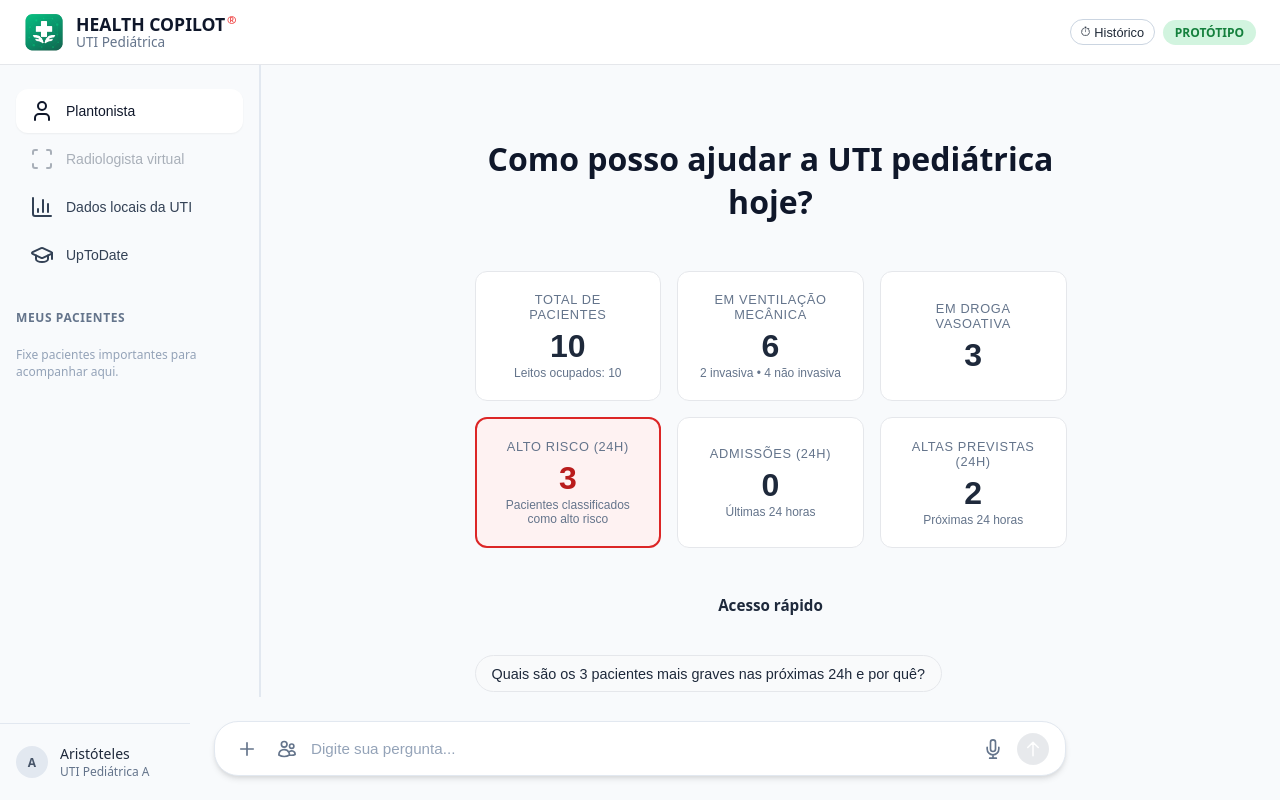
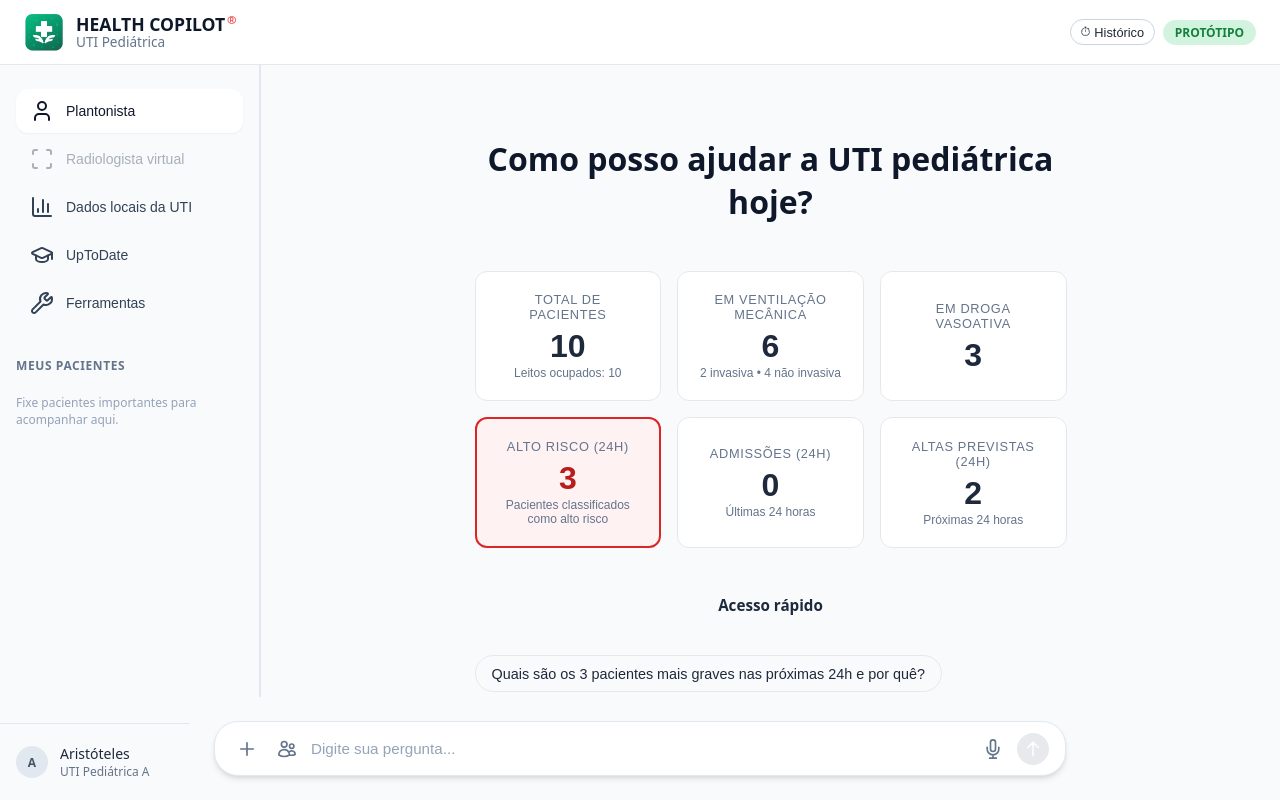
Before and after one commit to g4trader/health-icu-copilot, a Next.js app: page / in a window 1280 px wide. Built offline with nearby package versions, Linux system fonts and the light colour scheme.

Commit message:
feat: adicionar item 'Ferramentas' ao menu lateral esquerdo
- Adicionar 'ferramentas' ao tipo SidebarMode
- Adicionar novo item no menu com ícone Wrench
- Posicionado após o item 'UpToDate'

```diff
--- a/components/LeftSidebar.tsx
+++ b/components/LeftSidebar.tsx
@@ -1,13 +1,13 @@
 "use client";
 
 import { useState } from "react";
-import { User, Scan, BarChart3, GraduationCap } from "lucide-react";
+import { User, Scan, BarChart3, GraduationCap, Wrench } from "lucide-react";
 import { useClinicalSession } from "@/lib/ClinicalSessionContext";
 import { usePreview } from "@/components/PreviewProvider";
 import { mockPatients } from "@/lib/mockData";
 import { PatientCard } from "./patients/PatientCard";
 
-type SidebarMode = "plantonista" | "radiologista" | "dados-locais" | "educacao";
+type SidebarMode = "plantonista" | "radiologista" | "dados-locais" | "educacao" | "ferramentas";
 
 interface SidebarItem {
   id: SidebarMode;
@@ -42,6 +42,11 @@ export function LeftSidebar() {
       id: "educacao",
       label: "UpToDate",
       icon: GraduationCap,
+    },
+    {
+      id: "ferramentas",
+      label: "Ferramentas",
+      icon: Wrench,
     },
   ];
 
```
